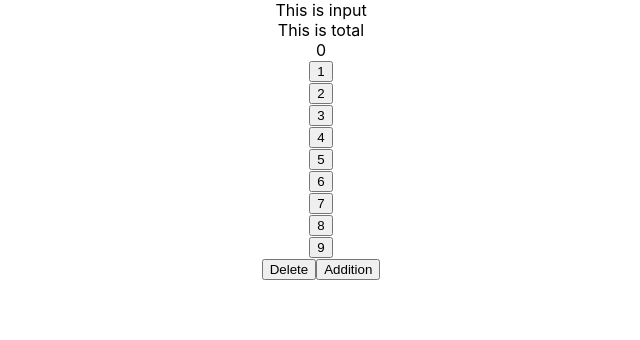
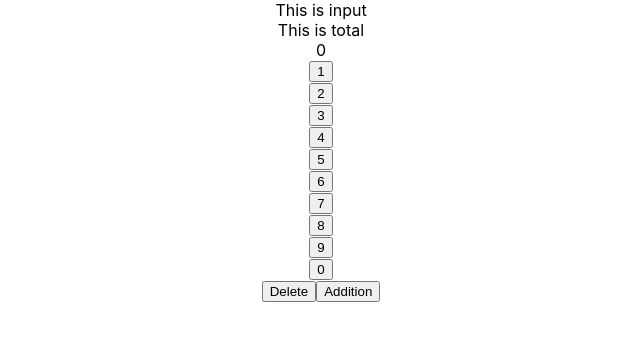
Before and after one commit to tjamesmac/approject, a React (Create React App) app: page / in a window 1280 px wide. Shown: the top 340 px of the page, without its empty margins (319-959 px from the left). Built offline with nearby package versions, Linux system fonts and the light colour scheme.

Commit message:
Add 0 button

```diff
--- a/src/TS/Calculator.tsx
+++ b/src/TS/Calculator.tsx
@@ -62,6 +62,7 @@ export class Calculator extends Component<IProps, IState> {
             <Button name={7} handleClick={(e: any) => this.handler(e)}/>
             <Button name={8} handleClick={(e: any) => this.handler(e)}/>
             <Button name={9} handleClick={(e: any) => this.handler(e)}/>
+            <Button name={0} handleClick={(e: any) => this.handler(e)}/>
             <Operation name={"Delete"} action={(e: any) => this.handleDelete(e)}/>
             <Operation name={"Addition"} action={(e: any) => this.handleAdd(e)}/>
         </div>
```
